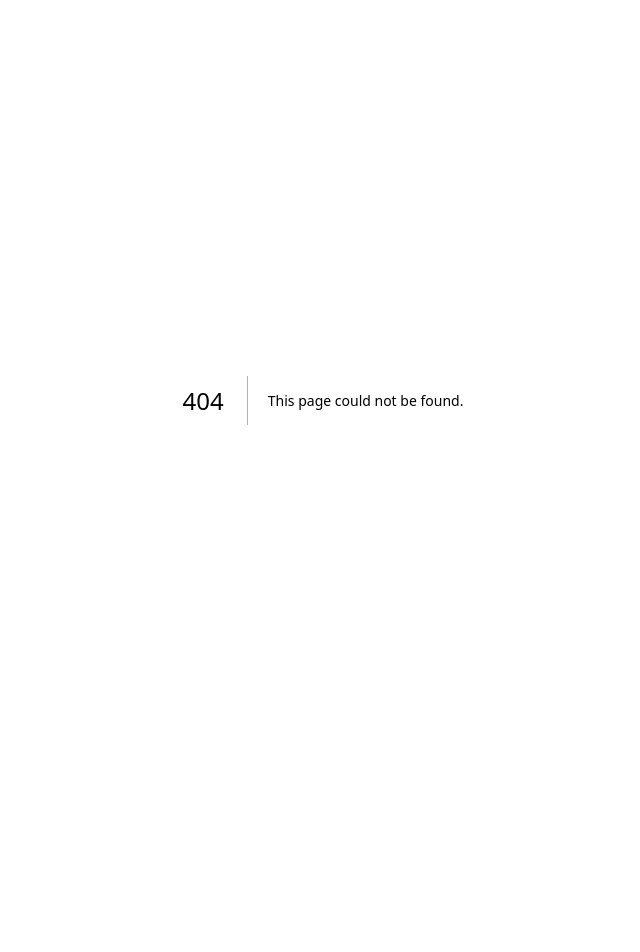
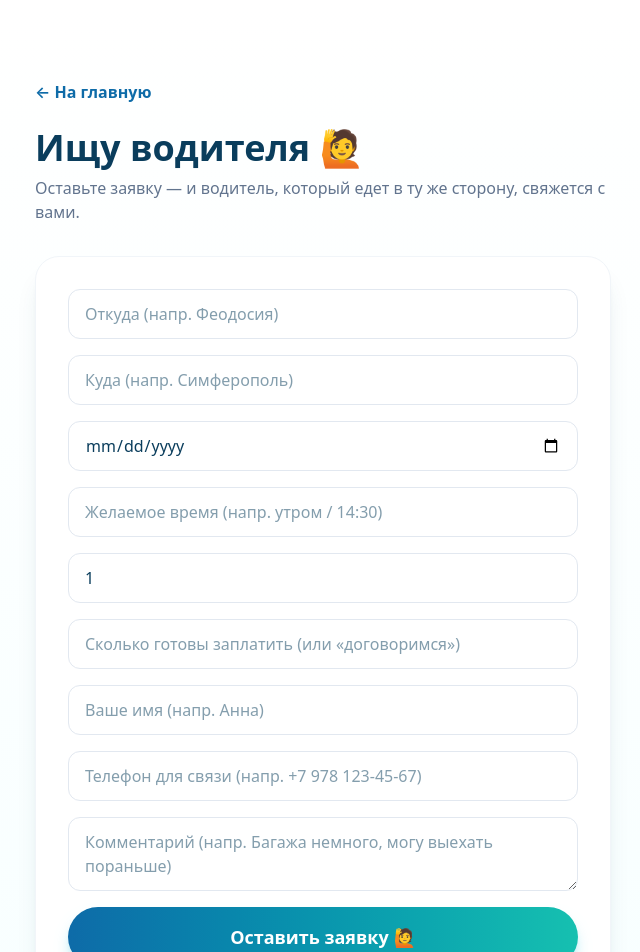
Before and after one commit to prahinstas555-svg/poputchiki, a Next.js app: page /request in a window 1280 px wide. Before the commit this address had no page. Shown: the top 952 px of the page, without its empty margins (317-957 px from the left). Before the commit the page ends 800 px from the top, so only its background shows below. Built offline with nearby package versions, Linux system fonts and the light colour scheme.

Commit message:
Create page.tsx

```diff
--- /dev/null
+++ b/app/request/page.tsx
@@ -0,0 +1,77 @@
+'use client'
+
+import { useState } from 'react'
+import { supabase } from '@/lib/supabase'
+import { useRouter } from 'next/navigation'
+
+export default function RequestPage() {
+  const router = useRouter()
+  const [form, setForm] = useState({
+    from_city: '',
+    to_city: '',
+    date: '',
+    time: '',
+    people: 1,
+    price: '',
+    passenger_name: '',
+    phone: '',
+    comment: '',
+  })
+  const [loading, setLoading] = useState(false)
+
+  const handleChange = (e) => {
+    setForm({ ...form, [e.target.name]: e.target.value })
+  }
+
+  const handleSubmit = async (e) => {
+    e.preventDefault()
+    setLoading(true)
+
+    const { data: { user } } = await supabase.auth.getUser()
+
+    if (!user) {
+      setLoading(false)
+      alert('Сначала войдите в аккаунт, чтобы оставить заявку')
+      router.push('/login')
+      return
+    }
+
+    const { error } = await supabase
+      .from('requests')
+      .insert([{ ...form, user_id: user.id }])
+
+    setLoading(false)
+    if (error) {
+      alert('Ошибка: ' + error.message)
+    } else {
+      alert('Заявка опубликована! Теперь водители её увидят 🙋')
+      router.push('/requests')
+    }
+  }
+
+  return (
+    <main className="min-h-screen bg-gradient-to-b from-white to-cyan-50/40 py-20 px-6">
+      <div className="max-w-xl mx-auto">
+        <a href="/" className="text-[#0e6ba8] font-semibold mb-6 inline-block">← На главную</a>
+        <h1 className="text-4xl font-extrabold text-[#0a3d5c] mb-2">Ищу водителя 🙋</h1>
+        <p className="text-slate-500 mb-8">Оставьте заявку — и водитель, который едет в ту же сторону, свяжется с вами.</p>
+
+        <form onSubmit={handleSubmit} className="bg-white rounded-3xl shadow-xl shadow-cyan-900/10 border border-slate-100 p-8 flex flex-col gap-4">
+          <input name="from_city" placeholder="Откуда (напр. Феодосия)" value={form.from_city} onChange={handleChange} required className="px-4 py-3 rounded-xl border border-slate-200 focus:border-[#16c0b0] outline-none" />
+          <input name="to_city" placeholder="Куда (напр. Симферополь)" value={form.to_city} onChange={handleChange} required className="px-4 py-3 rounded-xl border border-slate-200 focus:border-[#16c0b0] outline-none" />
+          <input name="date" type="date" value={form.date} onChange={handleChange} className="px-4 py-3 rounded-xl border border-slate-200 focus:border-[#16c0b0] outline-none" />
+          <input name="time" placeholder="Желаемое время (напр. утром / 14:30)" value={form.time} onChange={handleChange} className="px-4 py-3 rounded-xl border border-slate-200 focus:border-[#16c0b0] outline-none" />
+          <input name="people" type="number" placeholder="Сколько человек едет" value={form.people} onChange={handleChange} className="px-4 py-3 rounded-xl border border-slate-200 focus:border-[#16c0b0] outline-none" />
+          <input name="price" placeholder="Сколько готовы заплатить (или «договоримся»)" value={form.price} onChange={handleChange} className="px-4 py-3 rounded-xl border border-slate-200 focus:border-[#16c0b0] outline-none" />
+          <input name="passenger_name" placeholder="Ваше имя (напр. Анна)" value={form.passenger_name} onChange={handleChange} required className="px-4 py-3 rounded-xl border border-slate-200 focus:border-[#16c0b0] outline-none" />
+          <input name="phone" placeholder="Телефон для связи (напр. +7 978 123-45-67)" value={form.phone} onChange={handleChange} required className="px-4 py-3 rounded-xl border border-slate-200 focus:border-[#16c0b0] outline-none" />
+          <textarea name="comment" placeholder="Комментарий (напр. Багажа немного, могу выехать пораньше)" value={form.comment} onChange={handleChange} className="px-4 py-3 rounded-xl border border-slate-200 focus:border-[#16c0b0] outline-none" />
+
+          <button type="submit" disabled={loading} className="bg-gradient-to-r from-[#0e6ba8] to-[#16c0b0] text-white px-8 py-4 rounded-full font-semibold text-lg shadow-lg shadow-cyan-500/30 hover:scale-105 transition disabled:opacity-50">
+            {loading ? 'Публикую...' : 'Оставить заявку 🙋'}
+          </button>
+        </form>
+      </div>
+    </main>
+  )
+}
```
